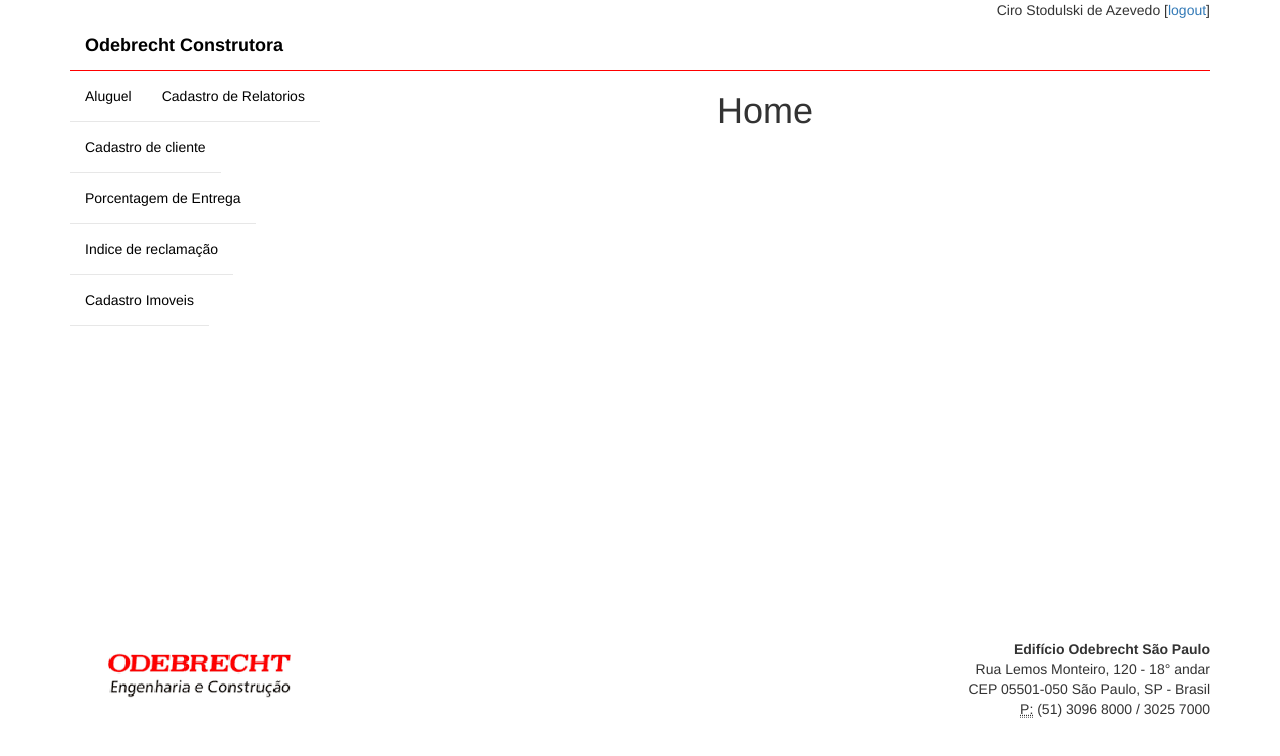
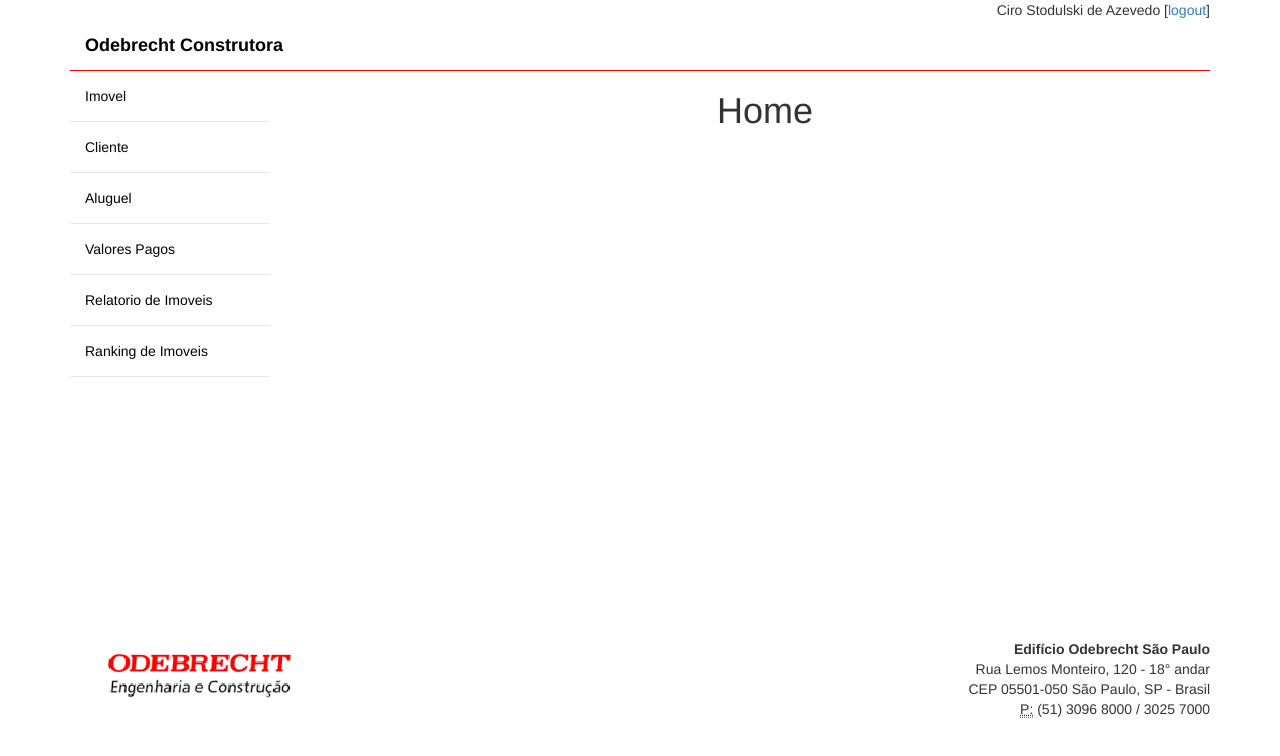
Before and after one commit to CiroStodulski/Construction-company, a plain HTML site: page public_html/index.html in a window 1280 px wide. Drawn offline with Linux system fonts and the light colour scheme.

Commit message:
accomplished corrections in ordination the right menu

```diff
--- a/public_html/dist/css/new.css
+++ b/public_html/dist/css/new.css
@@ -37,6 +37,7 @@
 .navbar-inverse { border-color: #FF0000}
 .navbar-inverse .navbar-brand { color: #000000}
 .navbar-inverse .navbar-brand:hover { color: #000000}
+.navbar-inverse .navbar-nav>li>a { width: 200px}
 .navbar-inverse .navbar-nav>li>a { color: #000000}
 .navbar-inverse .navbar-nav>li>a:hover, .navbar-inverse .navbar-nav>li>a:focus { color: #FFFFFF}
 .navbar-inverse .navbar-nav>.active>a,.navbar-inverse .navbar-nav>.open>a, .navbar-inverse .navbar-nav>.open>a:hover, .navbar-inverse .navbar-nav>.open>a:focus { color: #FFFFFF}
--- a/public_html/index.html
+++ b/public_html/index.html
@@ -49,26 +49,29 @@
                 <div class="navbar-inverse sidebar" role="navigation">
                     <div class="sidebar-nav navbar-inverse ">
                         <ul class="nav navbar-nav" id="side-menu">
-                             <li>
+
+                            <li>
+                                <a href="#/Imovel_Lista">Imovel</a>
+                            </li>
+
+                            <li>
+                                <a href="#/cliente-lista">Cliente</a>
+                            </li>
+
+                            <li>
                                 <a href="#/aluguel">Aluguel</a>
                             </li>
 
                             <li>
-                                <a href="#/relatorio">Cadastro de Relatorios</a>
+                                <a href="#/relatorio">Valores Pagos</a>
                             </li>
 
                             <li>
-                                <a href="#/cliente-lista">Cadastro de cliente</a>
-                            </li>
-                            <li>
-                                <a href="#/Porcentagem">Porcentagem de Entrega</a>
+                                <a href="#/Porcentagem">Relatorio de Imoveis</a>
                             </li>
 
                             <li>
-                                <a href="#/reclamacao">Indice de reclamação</a>
-                            </li>
-                            <li>
-                                <a href="#/Imovel_Lista">Cadastro Imoveis</a>
+                                <a href="#/reclamacao">Ranking de Imoveis</a>
                             </li>
 
                         </ul>
```
